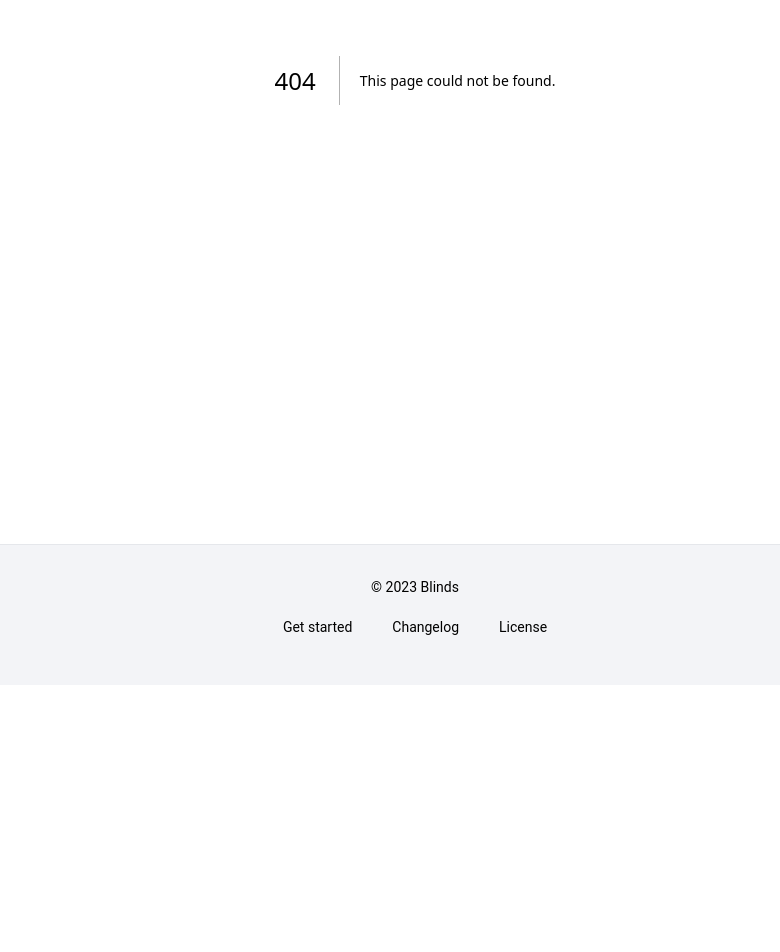
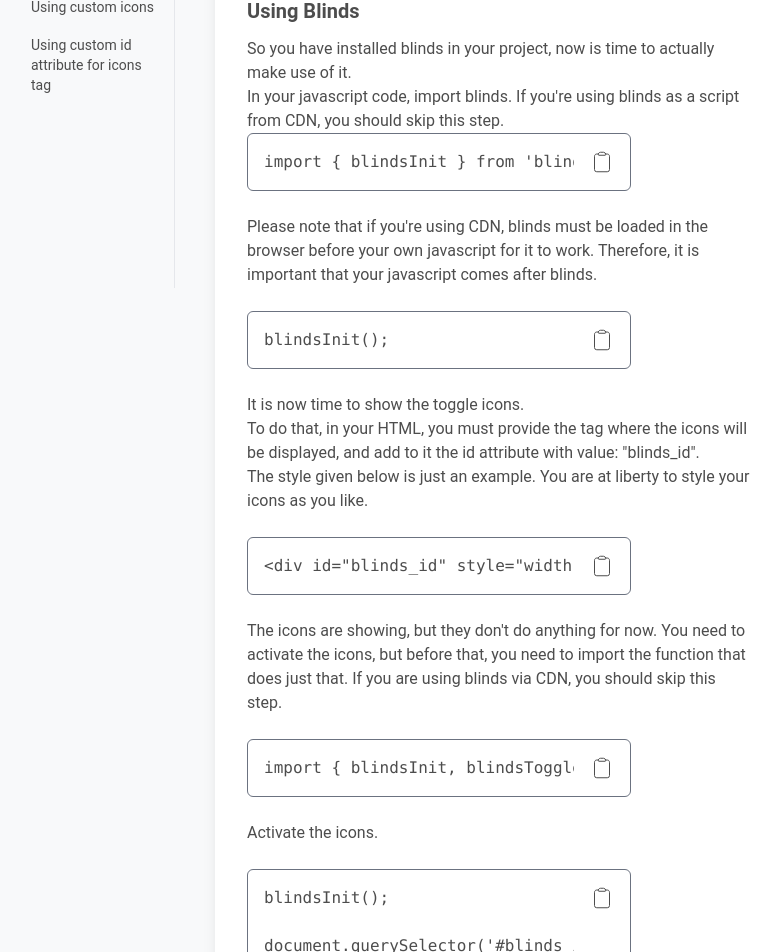
Before and after one commit to Ikennaf1/blindsjs-new, a Next.js app: page /documentation/v0/quick-start in a window 1280 px wide. Before the commit this address had no page. Shown: the part 320-1272 px from the top of the page, without its empty margins (225-1005 px from the left). Before the commit the page ends 1005 px from the top, so only its background shows below. Built offline with nearby package versions, Linux system fonts and the light colour scheme.

Commit message:
Added QuickStart and Optimized the docs layout

```diff
--- a/src/app/documentation/TopicContainer.js
+++ b/src/app/documentation/TopicContainer.js
@@ -1,6 +1,6 @@
 "use client";
 
-import { useState } from 'react';
+import { useState, useEffect } from 'react';
 import Link from 'next/link';
 import { usePathname } from "next/navigation";
 
@@ -16,12 +16,16 @@ const TopicContainer = ({ topics }) => {
      */
     const VersionList = ({ defaultVersion }) => {
 
-        const [url, setUrl] = useState(window.location.href);
+        const [url, setUrl] = useState('');
 
         const handleVersionSelect = (e) => {
             setUrl(url.replace(/v[0-9]/, e.target.value));
             window.location.href = url;
         }
+
+        useEffect(() => {
+            setUrl(window.location.href);
+        }, []);
 
         return (
             <select className="w-full rounded p-2 bg-transparent border" defaultValue={ defaultVersion } onChange={(e) => handleVersionSelect(e)}>
--- a/src/app/documentation/v0/installation/page.js
+++ b/src/app/documentation/v0/installation/page.js
@@ -1,5 +1,3 @@
-import TopicContainer from '../../TopicContainer';
-import topics from '../topics.json';
 import Installation from './Installation';
 
 const V0Installation = () => {
--- a/src/app/documentation/v0/layout.js
+++ b/src/app/documentation/v0/layout.js
@@ -1,6 +1,6 @@
 "use client";
 
-import { useState } from 'react';
+import { useState, useEffect } from 'react';
 import Link from 'next/link';
 import Image from 'next/image';
 import { usePathname } from "next/navigation";
@@ -20,12 +20,16 @@ const DocLayout = ({ children }) => {
      */
     const VersionList = ({ defaultVersion }) => {
 
-        const [url, setUrl] = useState(window.location.href);
+        const [url, setUrl] = useState('');
 
         const handleVersionSelect = (e) => {
             setUrl(url.replace(/v[0-9]/, e.target.value));
             window.location.href = url;
         }
+
+        useEffect(() => {
+            setUrl(window.location.href);
+        }, []);
 
         return (
             <select className="w-full rounded p-2 bg-transparent border" defaultValue={ defaultVersion } onChange={(e) => handleVersionSelect(e)}>
@@ -95,11 +99,11 @@ const DocLayout = ({ children }) => {
                     </ul>
                     <label htmlFor="collapsedNav" className="md:hidden">
                     <Image
-                    src={toggleIcon}
-                    width=""
-                    height=""
-                    alt="toggle menu icon"
-                    className="drop-shadow-md cursor-pointer"
+                     src={toggleIcon}
+                     width=""
+                     height=""
+                     alt="toggle menu icon"
+                     className="drop-shadow-md cursor-pointer"
                     />
                     </label>
                 </div>
--- /dev/null
+++ b/src/app/documentation/v0/quick-start/QuickStart.js
@@ -0,0 +1,84 @@
+import Link from 'next/link';
+import CodeClip from '../../../CodeClip';
+import Documentation from '../../Documentation';
+
+const QuickStart = () => {
+    return (
+        <Documentation title="Quick Start" prev="/documentation/v0/installation" next="/documentation/v0/custom-styling">
+            <p>
+                This guide is a continuation of the previous.<br/>
+                If you have not installed blinds, and do not know how, now might be a good time to <Link href="/docs/v0/installation" className="link">visit the previous guide</Link>, and follow the instructions.
+            </p>
+
+            <h3>Using Blinds</h3>
+            <p>
+                So you have installed blinds in your project, now is time to actually make use of it.<br />
+                In your javascript code, import blinds. If you're using blinds as a script from CDN, you should skip this step.
+            </p>
+            {/* <CodeEmbed title="blindsInitImport0" width="100%" height="100" script="https://gist.github.com/Ikennaf1/2ebd3e095b5a53dcf4b2b19b216afdf2.js" /> */}
+            <div className="w-full max-w-[80vw] sm:max-w-[60vw] md:max-w-[40vw] lg:max-w-[40vw] xl:max-w-[30vw]">
+                <CodeClip id="importinit">
+                    {`import { blindsInit } from 'blinds';`}
+                </CodeClip>
+            </div><br />
+
+            <p>
+                Please note that if you're using CDN, blinds must be loaded in the browser before your own javascript for it to work.
+                Therefore, it is important that your javascript comes after blinds.
+            </p><br />
+            {/* <CodeEmbed title="blindsInit0" width="100%" height="100" script="https://gist.github.com/Ikennaf1/1f50dfad3d07747fd0f989a06f96ebc2.js" />             */}
+            <div className="w-full max-w-[80vw] sm:max-w-[60vw] md:max-w-[40vw] lg:max-w-[40vw] xl:max-w-[30vw]">
+                <CodeClip id="blindsinit">
+                    {`blindsInit();`}
+                </CodeClip>
+            </div><br />
+
+            <p>
+                It is now time to show the toggle icons.<br />
+                To do that, in your HTML, you must provide the tag where the icons will be displayed, and add to it the id attribute with value: "blinds_id".
+            </p>
+            <p>
+                The style given below is just an example. You are at liberty to style your icons as you like.
+            </p><br />
+            {/* <CodeEmbed title="blindsIcon0" width="100%" height="120" script="https://gist.github.com/Ikennaf1/bcef8e8c625c4c1d610be92cb3d0da89.js" /> */}
+            <div className="w-full max-w-[80vw] sm:max-w-[60vw] md:max-w-[40vw] lg:max-w-[40vw] xl:max-w-[30vw]">
+                <CodeClip id="settingicons">
+                    {`<div id="blinds_id" style="width: 24px; height: 24px; position: fixed; top: 10px; right: 10px;"><div>`}
+                </CodeClip>
+            </div><br />
+
+            <p>
+                The icons are showing, but they don't do anything for now.
+                You need to activate the icons, but before that, you need to import the function that does just that.
+                If you are using blinds via CDN, you should skip this step.<br />
+            </p><br />
+            {/* <CodeEmbed title="blindsActivateToggleImport0" width="100%" height="100" script="https://gist.github.com/Ikennaf1/24c8d03584dad603e02ce8aff97caffa.js" /> */}
+            <div className="w-full max-w-[80vw] sm:max-w-[60vw] md:max-w-[40vw] lg:max-w-[40vw] xl:max-w-[30vw]">
+                <CodeClip id="importblinds">
+                    {`import { blindsInit, blindsToggle } from 'blinds';`}
+                </CodeClip>
+            </div><br />
+
+            <p>
+                Activate the icons.
+            </p><br />
+            {/* <CodeEmbed title="blindsActivateToggleIcons0" width="100%" height="200" script="https://gist.github.com/Ikennaf1/28823de5f2b51eb7e79196acdafb51d1.js" /> */}
+            <div className="w-full max-w-[80vw] sm:max-w-[60vw] md:max-w-[40vw] lg:max-w-[40vw] xl:max-w-[30vw]">
+                <CodeClip id="toggleicons">
+{`blindsInit();
+
+document.querySelector('#blinds_id').onclick = () => {
+    blindsToggle();
+}`}
+                </CodeClip>
+            </div><br />
+
+            <p>
+                Now when you click the icons, your website toggles from dark mode to normal mode. Just like that!<br />
+                In the next guide <Link href="/docs/v0/custom-styling" className="link">add custom styling</Link>, we will go through the steps needed for you to enforce your own dark mode style instead of using the default style that comes with blinds.
+            </p>
+        </Documentation>
+    );
+}
+
+export default QuickStart;
--- /dev/null
+++ b/src/app/documentation/v0/quick-start/page.js
@@ -0,0 +1,12 @@
+import QuickStart from './QuickStart';
+
+const V0QuickStart = () => {
+
+    return (
+        <>
+            <QuickStart />
+        </>
+    );
+}
+
+export default V0QuickStart;
```
